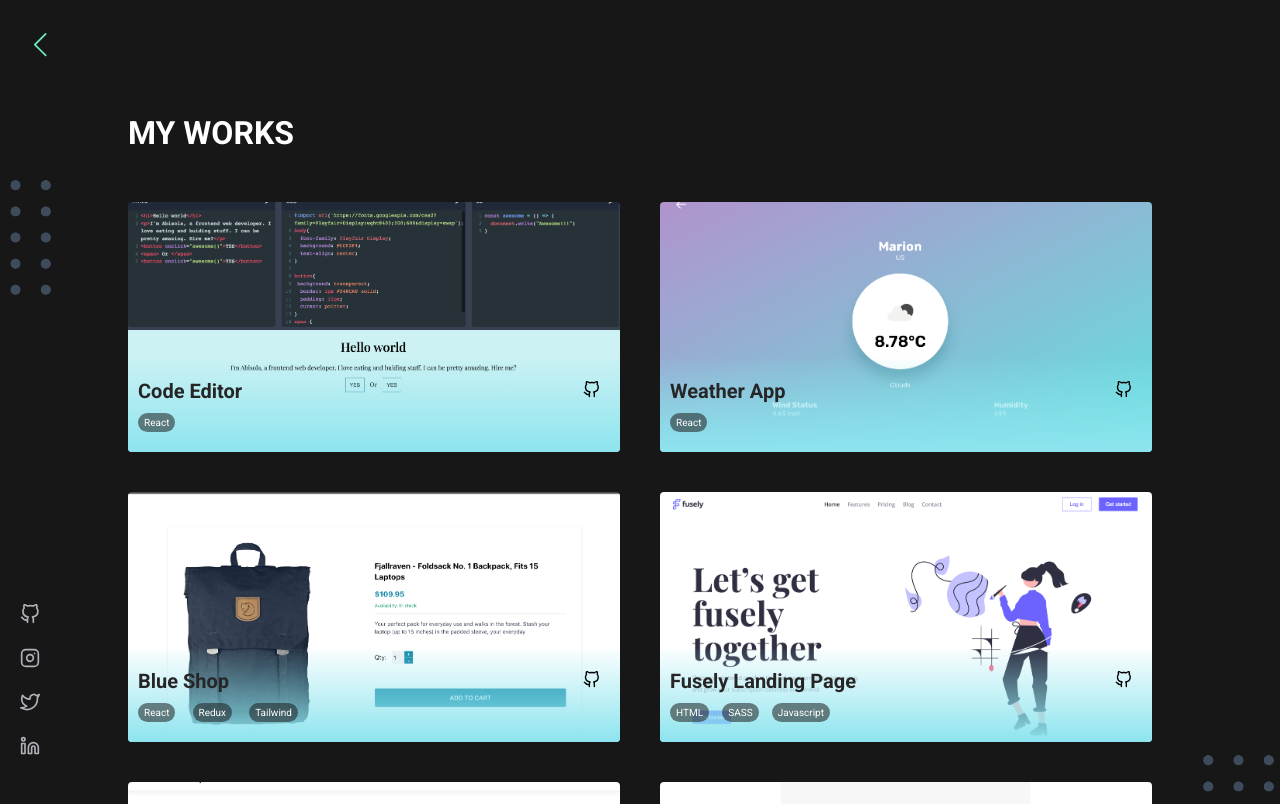
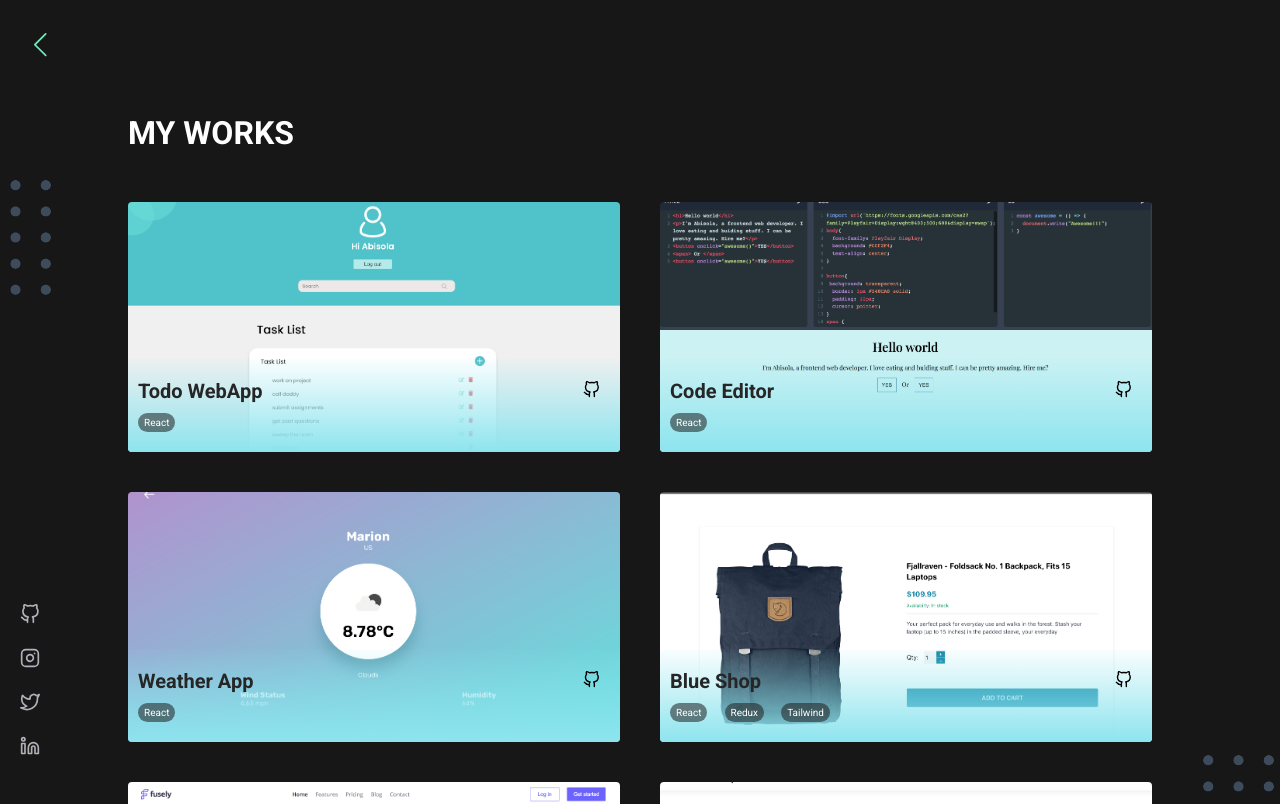
Before and after one commit to bisoladebiyi/my-portfolio, a React (Create React App) app: page /works in a window 1280 px wide. Shown: the top 804 px of the page. Built offline with nearby package versions, Linux system fonts and the light colour scheme.

Commit message:
updated my works

```diff
--- a/src/works.js
+++ b/src/works.js
@@ -7,15 +7,28 @@ import code from './images/code.png'
 import blue from './images/blue.png'
 import fusely from './images/fusely.png'
 import converter from './images/converter.png'
+import todo from './images/todo.png'
+
 
 
 
 const works = [
     {
         id: 1,
+        img: todo,
+        desc: "A list-making web application",
+        addclass: "work",
+        title: "Todo WebApp",
+        github: "https://github.com/bisoladebiyi/simple-todo-list",
+        site: "https://todolist-webapp-react.herokuapp.com/",
+        tech: ["React"]
+
+    },
+    {
+        id: 2,
         img: code,
         desc: "A code editor for testing and showcasing HTML, CSS and JavaScript code. Built with react and tailwind",
-        addclass: "work",
+        addclass: "work switch",
         title: "Code Editor",
         github: "https://github.com/bisoladebiyi/code-editor",
         site: "https://codeditor-react.netlify.app/",
@@ -23,10 +36,10 @@ const works = [
 
     },
     {
-        id: 2,
+        id: 3,
         img: weather,
         desc: "A weather app, gives basic info about the weather of all cities across the globe",
-        addclass: "work switch",
+        addclass: "work ",
         title: "Weather App",
         github: "https://github.com/bisoladebiyi/weather-app",
         site: "https://bee-weather-app.herokuapp.com/",
@@ -34,10 +47,10 @@ const works = [
 
     },
     {
-        id: 3,
+        id: 4,
         img: blue,
         desc: "E-commerce site built with react, redux and tailwind",
-        addclass: "work",
+        addclass: "work switch",
         title: "Blue Shop",
         github: "https://github.com/bisoladebiyi/Blue-shop-website",
         site: "https://blue-shop.netlify.app/",
@@ -45,17 +58,17 @@ const works = [
 
     },
     {
-        id: 4,
+        id: 5,
         img: fusely,
         desc: "A simple landing page, fully responsive. Built with HTML, SASS & Javascript.",
-        addclass: "work switch",
+        addclass: "work",
         title: "Fusely Landing Page",
         github: "https://github.com/bisoladebiyi/fusely",
         site: "https://fusely-landing-page.netlify.app/",
         tech: ["HTML", "SASS", "Javascript"]
 
     }, {
-        id:5,
+        id:6,
         img: resume,
         desc: "A single webpage resume. Fully responsive and built with React.js.",
         addclass: "work",
@@ -64,7 +77,7 @@ const works = [
         site: "https://bisoladebiyi-resume.vercel.app/",
         tech: ["React"]
     }, {
-        id:6,
+        id:7,
         img: converter,
         addclass: "work",
         title: "Currency Converter",
@@ -73,7 +86,7 @@ const works = [
         tech: ["React"]
     },
     {
-        id: 7,
+        id: 8,
         img: grocery,
         addclass: "work",
         title: "Grocery Bud",
@@ -83,7 +96,7 @@ const works = [
 
     },
     {
-        id: 8,
+        id: 9,
         img: trafalgar,
         desc: "A simple landing page, fully responsive. Built with HTML, SASS & Javascript.",
         addclass: "work switch",
@@ -93,7 +106,7 @@ const works = [
         tech: ["HTML", "CSS", "Javascript"]
 
     }, {
-        id:9,
+        id:10,
         img: loopstudio,
         desc: "A single webpage resume. Fully responsive and built with React.js.",
         addclass: "work",
```
Also changed, not shown: src/images/todo.png (added).
